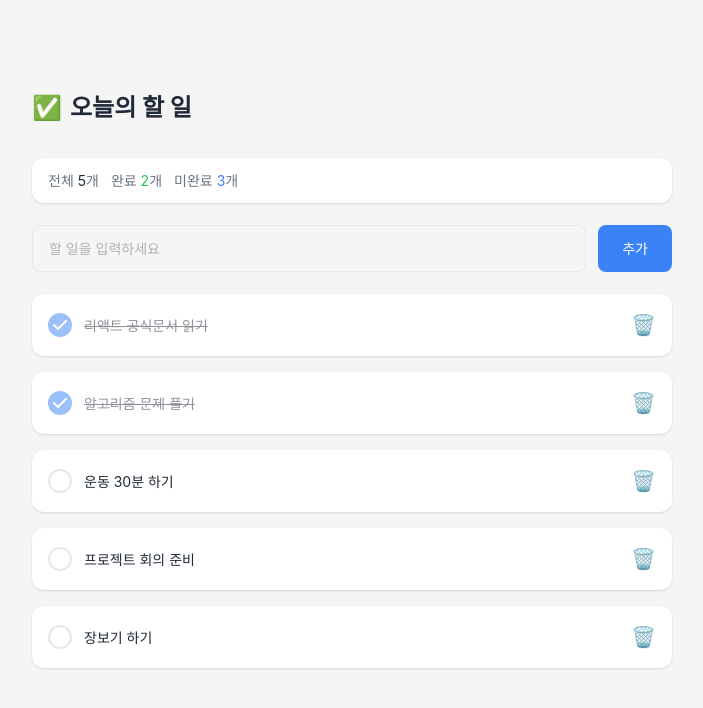
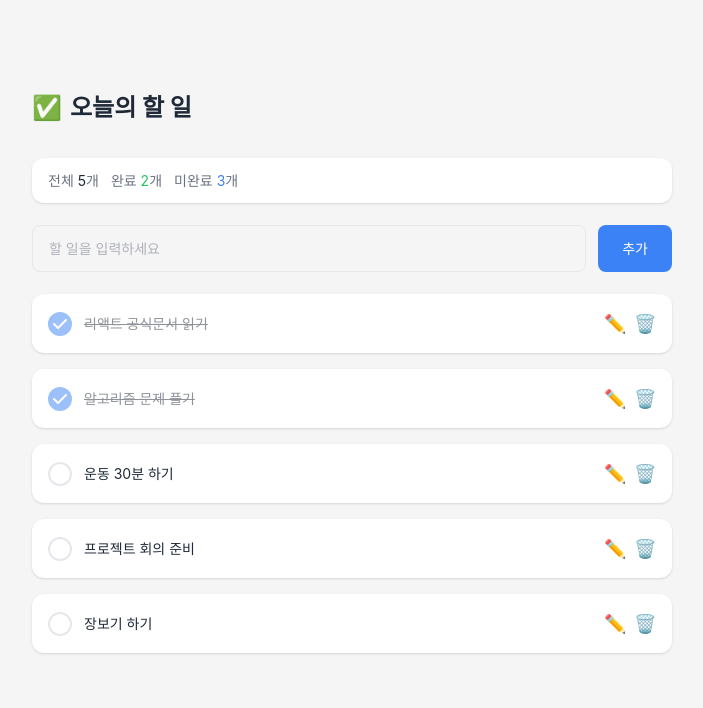
Before and after one commit to IT-Cotato/13th-Frontend-Assignment, a React (Vite) app: page / in a window 1280 px wide. Shown: the top 708 px of the page, without its empty margins (288-991 px from the left). Built offline with nearby package versions, Linux system fonts and the light colour scheme.

Commit message:
feat: Todo 인라인 수정 기능 구현

```diff
--- a/src/App.tsx
+++ b/src/App.tsx
@@ -2,8 +2,8 @@ import TodoHeader from './components/TodoHeader'
 import TodoList from './components/TodoList'
 import TodoInput from './components/TodoInput'
 import TodoOverview from './components/TodoOverview'
-import {todoData} from './data/TodoData'
-import {useState} from 'react';
+import { todoData } from './data/TodoData'
+import { useState } from 'react';
 
 function App() {
   const [todos, setTodos] = useState(todoData);
@@ -34,13 +34,23 @@ function App() {
       item.id !== id ));
   }
 
+  function handleUpdate(id: number, newText: string) {
+    setTodos((prev) =>
+      prev.map((item) =>
+        item.id === id
+          ? {...item, todo: newText }
+          : item
+        )
+      );
+  }
+
   return (
     <div className="flex min-h-screen w-full items-start bg-[#F5F5F5]">
       <div className="mx-auto flex w-full max-w-[640px] flex-col items-start gap-[22px]">
         <TodoHeader />
         <TodoOverview todos={todos} />
         <TodoInput onAddTodo={handleAddTodo} />
-        <TodoList todos={todos} onToggle={handleToggle} onDelete={handleDelete} />
+        <TodoList todos={todos} onToggle={handleToggle} onDelete={handleDelete} onUpdate={handleUpdate} />
       </div>
     </div>
   )
--- a/src/components/TodoCard.tsx
+++ b/src/components/TodoCard.tsx
@@ -1,5 +1,7 @@
 import EmptyCircleIcon from "../icons/EmptyCircleIcon"
 import CheckIcon from "../icons/CheckIcon"
+import { useState } from "react";
+
 
 
 function Item({todo, isCompleted, onToggle}: {todo: string; isCompleted: boolean; onToggle: () => void }) {
@@ -20,23 +22,88 @@ function Item({todo, isCompleted, onToggle}: {todo: string; isCompleted: boolean
   )
 }
 
-export default function TodoCard({todo, isCompleted, onToggle, onDelete }: {todo: string;isCompleted: boolean; onToggle: () => void; onDelete: () => void;}) {
+export default function TodoCard({todo, isCompleted, onToggle, onDelete, onUpdate }: {todo: string;isCompleted: boolean; onToggle: () => void; onDelete: () => void; onUpdate: (newText: string) => void; }) {
+  const [ isEditing, setIsEditing ] = useState(false);
+  const [ editText, setEditText ] = useState(todo);
+
+  function handleStartEdit() {
+    setIsEditing(true);
+    setEditText(todo);
+  }
+
+  function handleSave() {
+    const trimmed = editText.trim();
+
+    if (!trimmed) return;
+
+    onUpdate(trimmed);
+    setIsEditing(false);
+  }
+
+  function handleCancel() {
+    setIsEditing(false);
+    setEditText(todo);
+  }
+
   return (
     <li className="flex w-full items-center justify-between gap-[10px] p-4 rounded-[12px] bg-white shadow-sm">
-      <div className="text-[14px] leading-[21px] text-[#1F2937]">
+      <div className="flex flex-1 items-center gap-[12px] text-[14px] leading-[21px] text-[#1F2937]">
+        {isEditing ? (
+          <>
+            {isCompleted ? <CheckIcon /> : <EmptyCircleIcon />}
+
+            <input
+              value={editText}
+              onChange={(e) => setEditText(e.target.value)}
+              className="flex-1 rounded-[8px] border-[2px] border-[#3B82F6] px-[12px] py-[8px] text-[14px] text-[#1F2937] outline-none"
+            />
+          </>
+        ) : (
           <Item
             todo={todo}
             isCompleted={isCompleted}
             onToggle={onToggle}
           />
+        )}
       </div>
+
+      <div className="flex items-center gap-[8px]">
+        {isEditing ? (
+          <>
+            <button
+              onClick={handleSave}
+              className="rounded-[8px] bg-[#3B82F6] px-[16px] py-[10px] text-[12px] text-white"
+            >
+              저장
+            </button>
+
+            <button
+              onClick={handleCancel}
+              className="rounded-[8px] border-[2px] border-[#E5E7EB] px-[16px] py-[10px] text-[12px] text-[#6B7280]"
+            >
+              취소
+            </button>
+          </>
+        ) : (
+          <>
+            <button
+              onClick={handleStartEdit}
+              className="cursor-pointer text-[18px]"
+              aria-label="할 일 수정"
+            >
+              ✏️
+            </button>
+
             <button
               onClick={onDelete}
-        className="cursor-pointer text-[20px] gap-[12px]"
+              className="cursor-pointer text-[18px]"
               aria-label="할 일 삭제"
             >
               🗑
             </button>
+          </>
+        )}
+      </div>
     </li>
   )
 }
--- a/src/components/TodoList.tsx
+++ b/src/components/TodoList.tsx
@@ -1,9 +1,9 @@
 import TodoCard from "./TodoCard";
 import type { Todo } from "../data/TodoData";
 
-export default function TodoList({todos, onToggle, onDelete} : {todos: Todo[]; onToggle: (id:number) => void; onDelete: (id:number) => void; }) {
+export default function TodoList({todos, onToggle, onDelete, onUpdate} : {todos: Todo[]; onToggle: (id:number) => void; onDelete: (id:number) => void; onUpdate: (id:number, newText: string) => void; }) {
     const todoItems = todos.map( (item) => (
-        <TodoCard key={item.id} todo = {item.todo} isCompleted = {item.isCompleted} onToggle={() => onToggle(item.id)} onDelete={() => onDelete(item.id)} />
+        <TodoCard key={item.id} todo = {item.todo} isCompleted = {item.isCompleted} onToggle={() => onToggle(item.id)} onDelete={() => onDelete(item.id)} onUpdate={(newText) => onUpdate(item.id, newText)}/>
     ));
 
     return (
```
Lines whose indentation alone changed are shown as unchanged.
